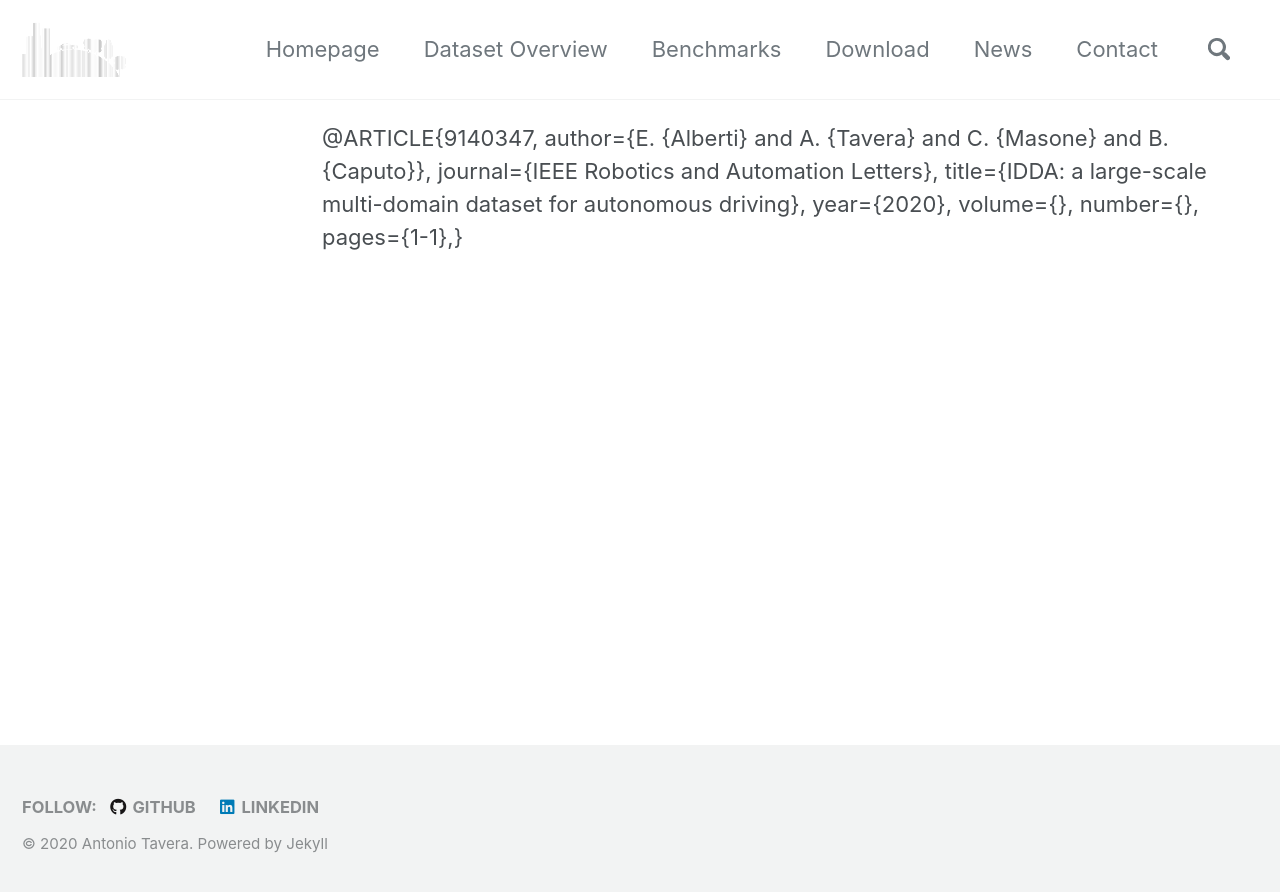
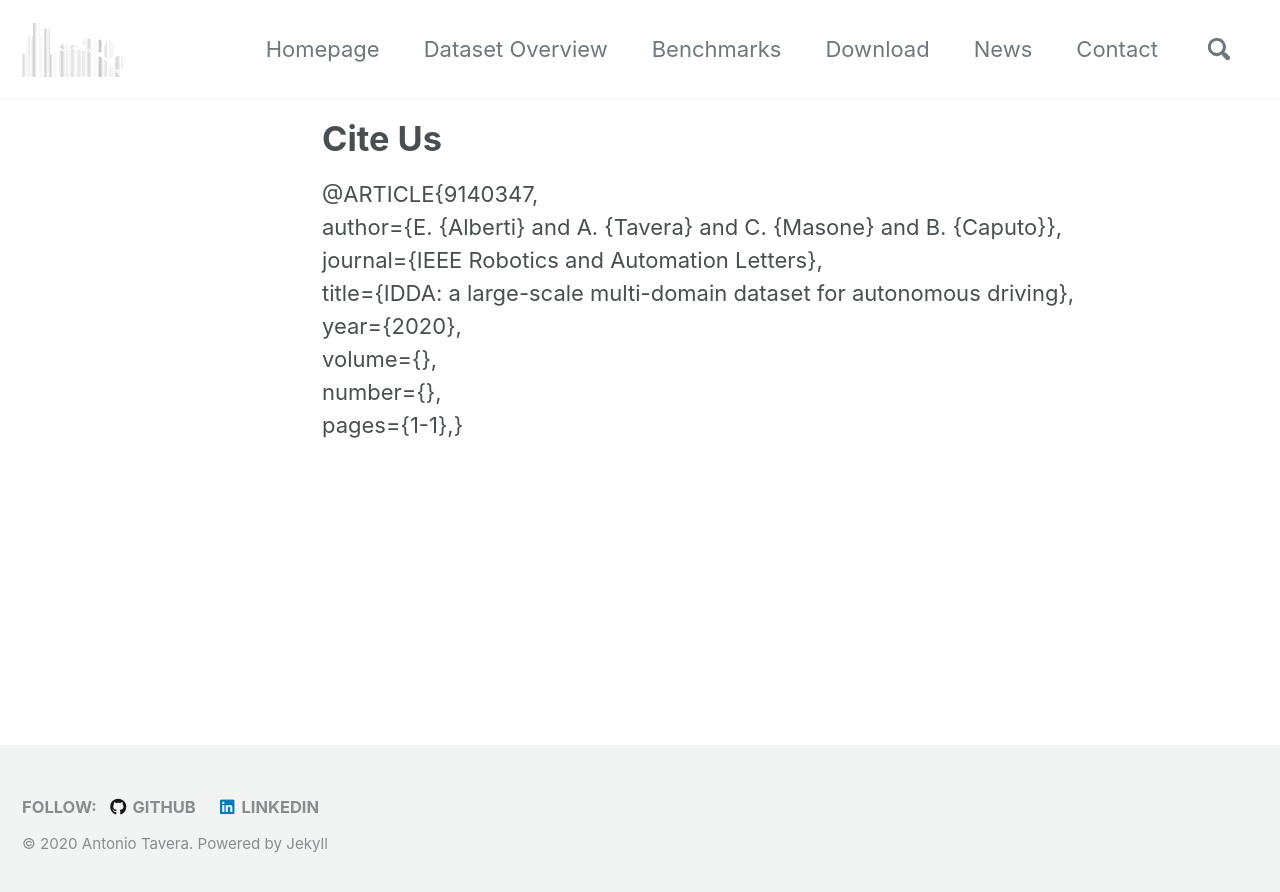
Before and after one commit to idda-dataset/home, a Jekyll site: the page built from _pages/paper.md, in a window 1280 px wide. Shown: the top 892 px of the page. Built offline with Jekyll 4.4.1, drawn with Linux system fonts in a browser that asks for light colours; cached includes are drawn as plain includes; nearby versions of some CDN libraries.

```diff
--- a/_pages/paper.md
+++ b/_pages/paper.md
@@ -1,12 +1,17 @@
 ---
 permalink: /bibtex/
+layout: archive
+toc: false
+classes: wide
+author_profile: false
+title: "Cite Us"
 ---
 
-@ARTICLE{9140347,
-  author={E. {Alberti} and A. {Tavera} and C. {Masone} and B. {Caputo}},
-  journal={IEEE Robotics and Automation Letters},
-  title={IDDA: a large-scale multi-domain dataset for autonomous driving},
-  year={2020},
-  volume={},
-  number={},
-  pages={1-1},}
+@ARTICLE{9140347,<br>
+author={E. {Alberti} and A. {Tavera} and C. {Masone} and B. {Caputo}},<br>
+journal={IEEE Robotics and Automation Letters},<br>
+title={IDDA: a large-scale multi-domain dataset for autonomous driving},<br>
+year={2020},<br>
+volume={},<br>
+number={},<br>
+pages={1-1},}<br>
--- a/index.html
+++ b/index.html
@@ -44,9 +44,9 @@ paper_row:
   - image_path: /assets/images/paper.png
     alt: "Paper"
     title: "Read the Paper"
-    excerpt: 'Now available on arXiv'
-    url: "https://arxiv.org/abs/2004.08298"
-    btn_label: "Cite Us"
+    excerpt: 'Published to RA-L and IROS2020'
+    url: "/home/publication/"
+    btn_label: "Read the paper and cite us"
     btn_class: "btn--success"
 ---
 {% include feature_row id="intro" type="center" %}
```
Also changed, not shown: _posts/2020-07-15-publication.md (+1 -1 lines), assets/images/paper.png.
